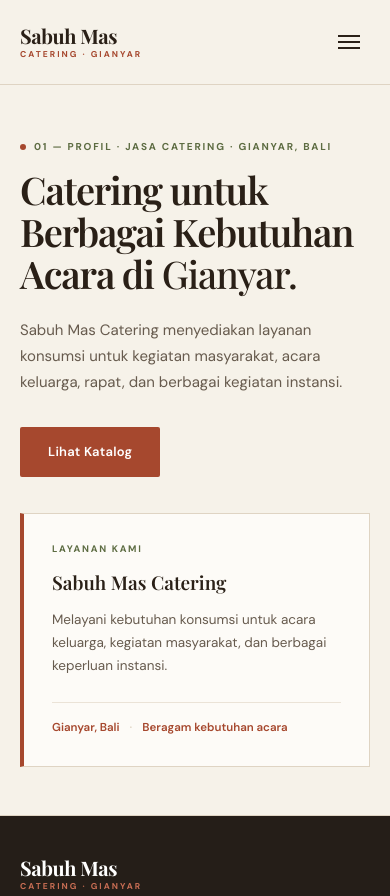
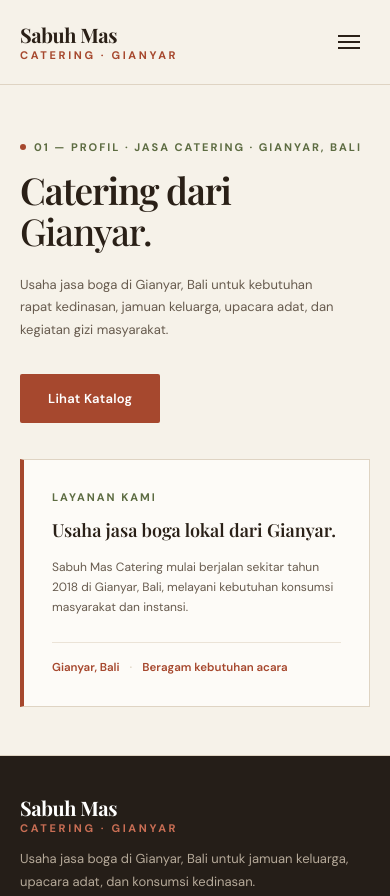
Before and after one commit to kadekjayendra10-dotcom/sabuh-mas-catering, a plain HTML site: page index.html in a window 390 px wide. Shown: the top 896 px of the page. Drawn offline with nearby package versions, Linux system fonts and the light colour scheme; a web font is replaced by a local one.

Commit message:
Apply UI copy and readability audit

```diff
--- a/css/style.css
+++ b/css/style.css
@@ -96,7 +96,7 @@ button {
   display: inline-flex;
   align-items: center;
   gap: 8px;
-  font-size: 10px;
+  font-size: 11px;
   font-weight: 700;
   letter-spacing: 0.18em;
   text-transform: uppercase;
@@ -189,7 +189,7 @@ button {
 }
 
 .brand-sub {
-  font-size: 8.5px;
+  font-size: 11px;
   font-weight: 700;
   letter-spacing: 0.24em;
   text-transform: uppercase;
@@ -330,7 +330,7 @@ button {
 }
 
 .feature-tag {
-  font-size: 9.5px;
+  font-size: 11px;
   font-weight: 700;
   letter-spacing: 0.18em;
   text-transform: uppercase;
@@ -407,7 +407,7 @@ button {
   display: flex;
   justify-content: space-between;
   align-items: center;
-  font-size: 10px;
+  font-size: 11px;
   font-weight: 700;
   letter-spacing: 0.14em;
   margin-bottom: 14px;
@@ -525,7 +525,7 @@ button {
 
 .fact-label {
   display: block;
-  font-size: 10px;
+  font-size: 11px;
   font-weight: 700;
   letter-spacing: 0.16em;
   text-transform: uppercase;
@@ -567,7 +567,7 @@ button {
 }
 
 .channel-badge {
-  font-size: 10px;
+  font-size: 11px;
   font-weight: 700;
   letter-spacing: 0.16em;
   color: var(--accent-olive);
@@ -634,7 +634,7 @@ button {
 }
 
 .channel-badge-pill {
-  font-size: 10px;
+  font-size: 11px;
   font-weight: 600;
   letter-spacing: 0.04em;
   padding: 3px 8px;
@@ -824,6 +824,46 @@ button {
 }
 
 @media (max-width: 680px) {
+  .view-panel,
+  .hero-inner,
+  .hero-content,
+  .hero-feature,
+  .feature-card {
+    min-width: 0;
+    width: 100%;
+    max-width: 100%;
+  }
+
+  .hero-headline,
+  .hero-lead,
+  .feature-heading,
+  .feature-text,
+  .feature-meta {
+    width: 100%;
+    max-width: 100%;
+    white-space: normal;
+    word-break: break-word;
+    overflow-wrap: anywhere;
+  }
+
+  .hero-headline {
+    font-size: clamp(34px, 9.5vw, 48px);
+  }
+
+  .hero-lead {
+    font-size: 13px;
+    max-width: 320px;
+  }
+
+  .feature-heading {
+    font-size: 18px;
+  }
+
+  .feature-text {
+    font-size: 12px;
+    max-width: 320px;
+  }
+
   .site-footer {
     padding-top: 40px;
     padding-bottom: 28px;
--- a/index.html
+++ b/index.html
@@ -4,7 +4,7 @@
   <meta charset="utf-8">
   <meta name="viewport" content="width=device-width, initial-scale=1">
   <meta name="theme-color" content="#f6f2e9">
-  <meta name="description" content="Sabuh Mas Catering menyediakan layanan konsumsi untuk kegiatan masyarakat, acara keluarga, rapat, dan berbagai kegiatan instansi.">
+  <meta name="description" content="Sabuh Mas Catering - usaha jasa boga di Gianyar, Bali untuk kebutuhan konsumsi rapat, acara keluarga, dan kegiatan masyarakat.">
   <title>Sabuh Mas Catering — Gianyar, Bali</title>
   <link rel="preconnect" href="https://fonts.googleapis.com">
   <link rel="preconnect" href="https://fonts.gstatic.com" crossorigin>
@@ -41,8 +41,8 @@
       <div class="hero-inner">
         <div class="hero-content">
           <p class="section-label"><span class="label-bullet"></span> 01 — Profil · Jasa Catering · Gianyar, Bali</p>
-          <h1 id="hero-title" class="hero-headline">Catering untuk Berbagai Kebutuhan Acara di <em>Gianyar.</em></h1>
-          <p class="hero-lead">Sabuh Mas Catering menyediakan layanan konsumsi untuk kegiatan masyarakat, acara keluarga, rapat, dan berbagai kegiatan instansi.</p>
+          <h1 id="hero-title" class="hero-headline">Catering dari <em>Gianyar.</em></h1>
+          <p class="hero-lead">Usaha jasa boga di Gianyar, Bali untuk kebutuhan rapat kedinasan, jamuan keluarga, upacara adat, dan kegiatan gizi masyarakat.</p>
           <div class="hero-cta-group">
             <a class="btn-primary" href="#katalog">Lihat Katalog</a>
           </div>
@@ -51,8 +51,8 @@
         <aside class="hero-feature" aria-label="Tentang Sabuh Mas Catering">
           <div class="feature-card">
             <p class="feature-tag">LAYANAN KAMI</p>
-            <h2 class="feature-heading">Sabuh Mas Catering</h2>
-            <p class="feature-text">Melayani kebutuhan konsumsi untuk acara keluarga, kegiatan masyarakat, dan berbagai keperluan instansi.</p>
+            <h2 class="feature-heading">Usaha jasa boga lokal dari Gianyar.</h2>
+            <p class="feature-text">Sabuh Mas Catering mulai berjalan sekitar tahun 2018 di Gianyar, Bali, melayani kebutuhan konsumsi masyarakat dan instansi.</p>
             <div class="feature-meta">
               <span class="meta-item">Gianyar, Bali</span>
               <span class="meta-dot">·</span>
@@ -251,6 +251,7 @@
           <span class="brand-title">Sabuh Mas</span>
           <span class="brand-sub">CATERING · GIANYAR</span>
         </a>
+        <p class="footer-tagline">Usaha jasa boga di Gianyar, Bali untuk jamuan keluarga, upacara adat, dan konsumsi kedinasan.</p>
       </div>
 
       <!-- Alamat terdata dari direktori online publik, belum dikonfirmasi langsung oleh pemilik usaha -->
```
Also changed, not shown: 1 other file.
